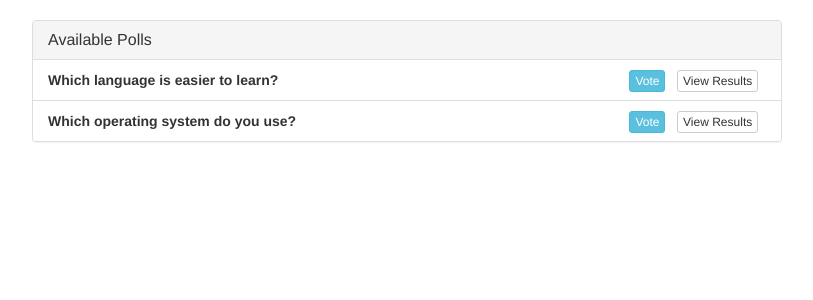
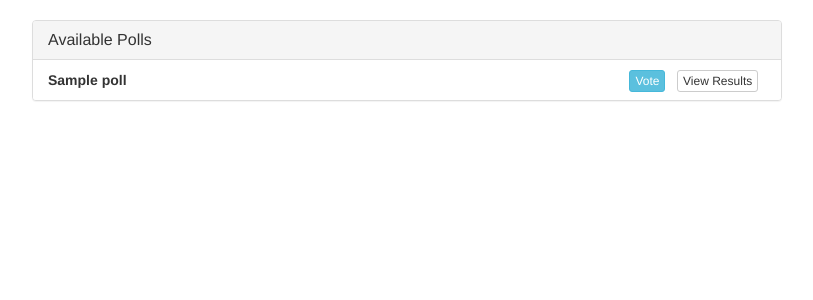
Before and after one commit to SterrenHeer/polling_app, a Django app: page / in a window 1280 px wide. Shown: the part 52-352 px from the top of the page, without its empty margins (233-1046 px from the left). Run offline with Django 4.2, Linux system fonts and the light colour scheme; tables that the repository leaves empty hold one stand-in row (values such as "Sample post"); some libraries are stand-ins or nearby versions.

Commit message:
Update homepage

```diff
--- a/poll/templates/poll/home.html
+++ b/poll/templates/poll/home.html
@@ -9,20 +9,15 @@
             </div>
 
             <ul class="list-group">
+                {% for poll in polls %}
                 <li class="list-group-item">
-                    <strong>Which language is easier to learn?</strong>
+                    <strong>{{ poll.question }}</strong>
                     <span class="pull-right">
                         <a href="#" class="btn btn-info btn-xs">Vote</a> &nbsp;
                         <a href="#" class="btn btn-default btn-xs">View Results</a> &nbsp;
                     </span>
                 </li>
-                <li class="list-group-item">
-                    <strong>Which operating system do you use?</strong>
-                    <span class="pull-right">
-                        <a href="#" class="btn btn-info btn-xs">Vote</a> &nbsp;
-                        <a href="#" class="btn btn-default btn-xs">View Results</a> &nbsp;
-                    </span>
-                </li>
+                {% endfor %}
             </ul>
 
         </div>
--- a/poll/views.py
+++ b/poll/views.py
@@ -1,10 +1,11 @@
 from django.shortcuts import render, redirect
 from .forms import CreatePollForm
+from .models import Poll
 
 
 def home(request):
-    context = {}
-    return render(request, 'poll/home.html', context)
+    polls = Poll.objects.all()
+    return render(request, 'poll/home.html', {'polls': polls})
 
 
 def create(request):
```
